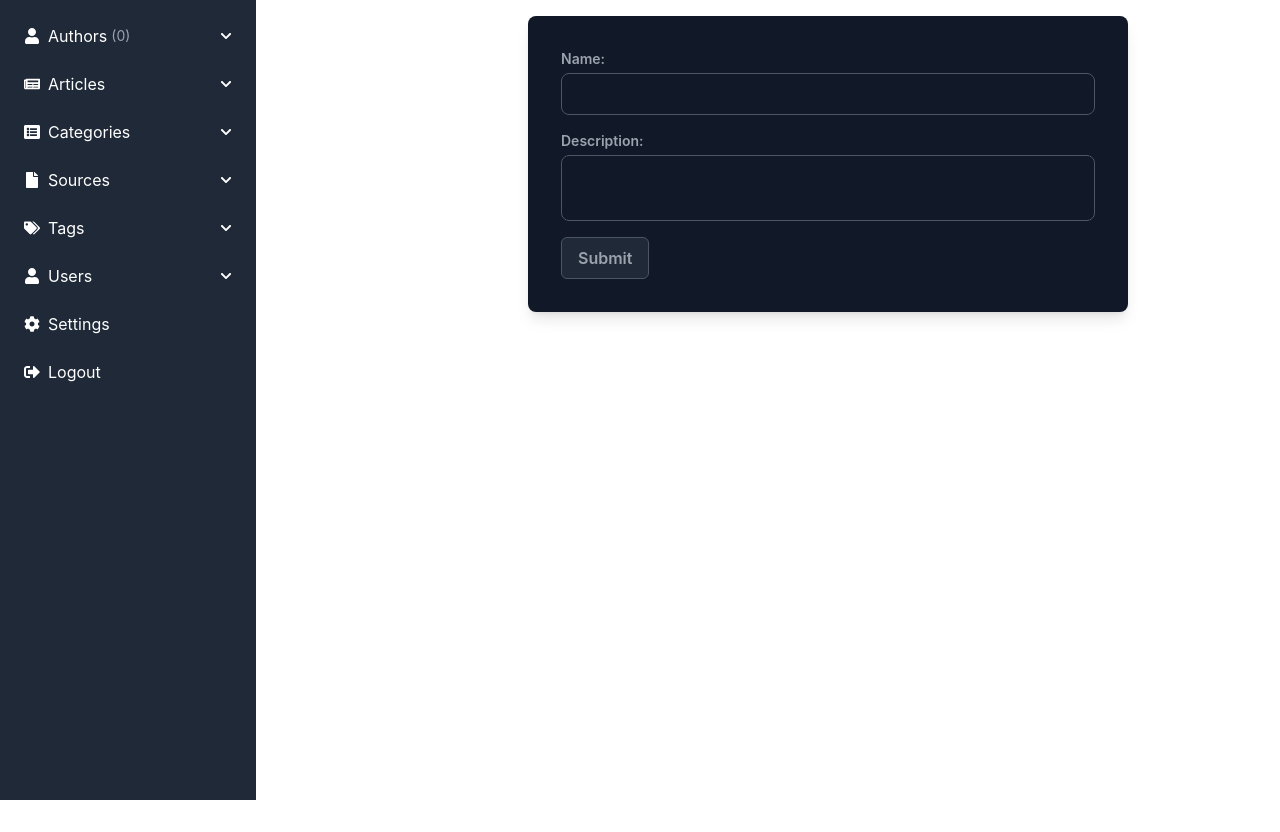
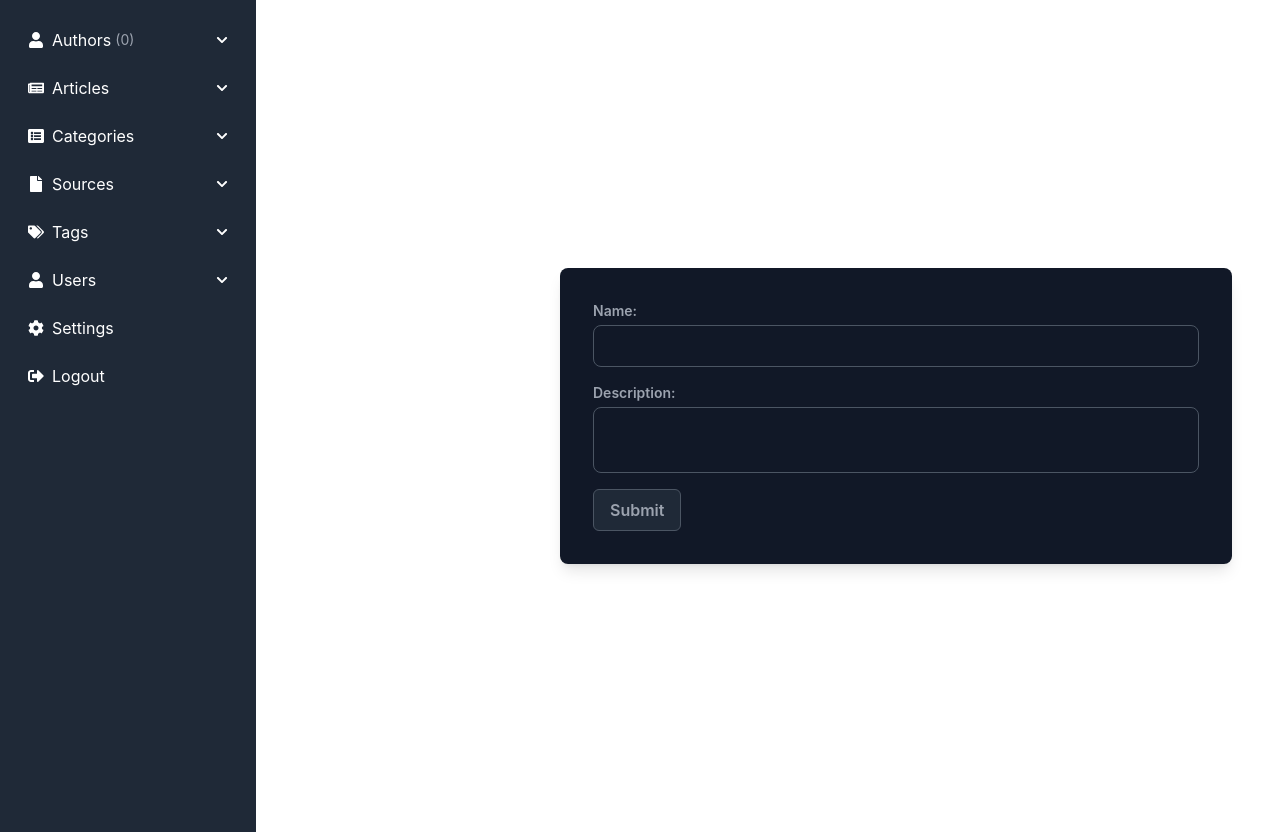
Before and after one commit to aminebenfraj/journal-AdminPanel, a React (Create React App) app in the folder eljournal-frontend/: page /createcategory in a window 1280 px wide. Before the commit the page ends 800 px from the top, so only its background shows below. Built offline with nearby package versions, Linux system fonts and the light colour scheme; no server answers.

Commit message:
styling a bit

```diff
--- a/eljournal-frontend/src/components/Sidebar.js
+++ b/eljournal-frontend/src/components/Sidebar.js
@@ -35,7 +35,7 @@ const Sidebar = () => {
     };
 
     return (
-        <aside className="bg-gray-800 text-white w-64 min-h-screen p-4">
+        <aside className="bg-gray-800 text-white w-64 min-h-screen p-5">
             <nav>
                 <ul className="space-y-2">
                     {/* Sidebar sections with dropdowns */}
--- a/eljournal-frontend/src/pages/author/CreateAuthor.js
+++ b/eljournal-frontend/src/pages/author/CreateAuthor.js
@@ -29,7 +29,8 @@ export default function CreateAuthor() {
     }
 
     return (
-        <div className="max-w-[600px] bg-gradient-to-r from-gray-900 via-gray-900 to-gray-900 border border-transparent rounded-lg shadow-lg p-8">
+        <div className="flex items-center justify-center h-screen">
+            <div className="max-w-2xl w-full bg-gradient-to-r from-gray-900 via-gray-900 to-gray-900 border border-transparent rounded-lg shadow-lg p-8">
                 <form onSubmit={handleSubmit} className="flex flex-col gap-4">
                     <div className="flex flex-col gap-1">
                         <label htmlFor="name" className="text-gray-400 font-semibold text-sm">Name:</label>
@@ -62,5 +63,6 @@ export default function CreateAuthor() {
                     </button>
                 </form>
             </div>
+        </div>
     );
 }
--- a/eljournal-frontend/src/pages/category/CreatCategory.js
+++ b/eljournal-frontend/src/pages/category/CreatCategory.js
@@ -1,32 +1,36 @@
-import React, { useState } from 'react'
-import { useNavigate } from 'react-router-dom'
+import React, { useState } from 'react';
+import { useNavigate } from 'react-router-dom';
+import axios from 'axios';
 import { baseURL } from '../../utils/constant';
-import axios from 'axios';
 
 export default function CreateCategory() {
     const navigate = useNavigate();
     const [categoryForm, setCategoryForm] = useState({ name: '', description: '' });
+
     const handleChange = (e) => {
         setCategoryForm({ ...categoryForm, [e.target.name]: e.target.value });
     }
 
     const handleSubmit = async (e) => {
         e.preventDefault();
+
         try {
             if (!categoryForm.name || !categoryForm.description) {
-                console.log("please fill in the name and description fields ");
+                console.error("Please fill in the name and description fields.");
                 return;
             }
+
             const response = await axios.post(`${baseURL}/categories`, { ...categoryForm });
             console.log("Category added successfully:", response.data);
-            navigate('/categories'); // Redirect to the categories list page
+            navigate('/getcategory');
         } catch (error) {
             console.error("Error adding category:", error);
         }
     }
 
     return (
-        <div className="max-w-[600px] bg-gradient-to-r from-gray-900 via-gray-900 to-gray-900 border border-transparent rounded-lg shadow-lg p-8">
+        <div className="flex items-center justify-center h-screen">
+            <div className="max-w-2xl w-full bg-gradient-to-r from-gray-900 via-gray-900 to-gray-900 border border-transparent rounded-lg shadow-lg p-8">
                 <form onSubmit={handleSubmit} className="flex flex-col gap-4">
                     <div className="flex flex-col gap-1">
                         <label htmlFor="name" className="text-gray-400 font-semibold text-sm">Name:</label>
@@ -59,5 +63,6 @@ export default function CreateCategory() {
                     </button>
                 </form>
             </div>
+        </div>
     );
 }
```
Lines whose indentation alone changed are shown as unchanged.
